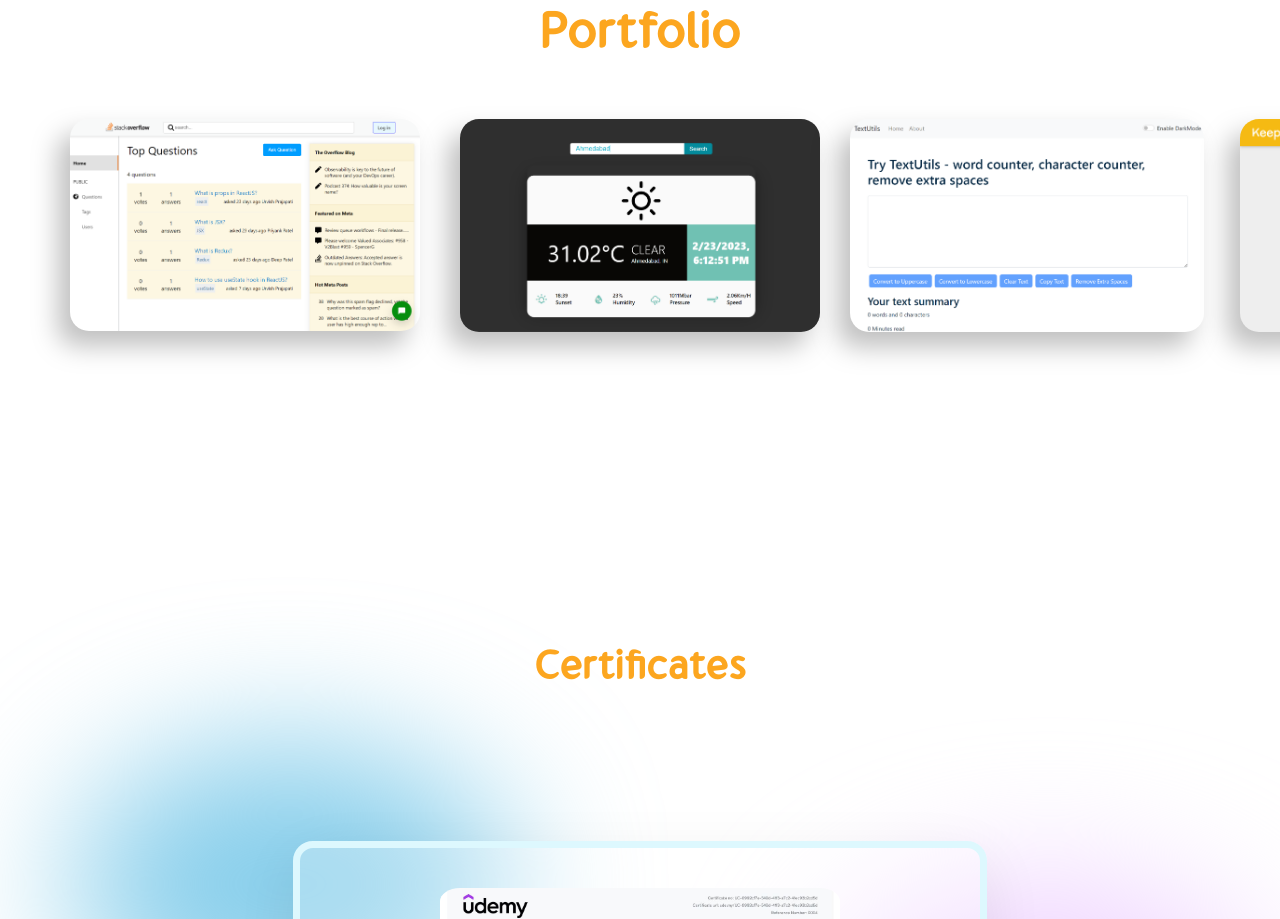
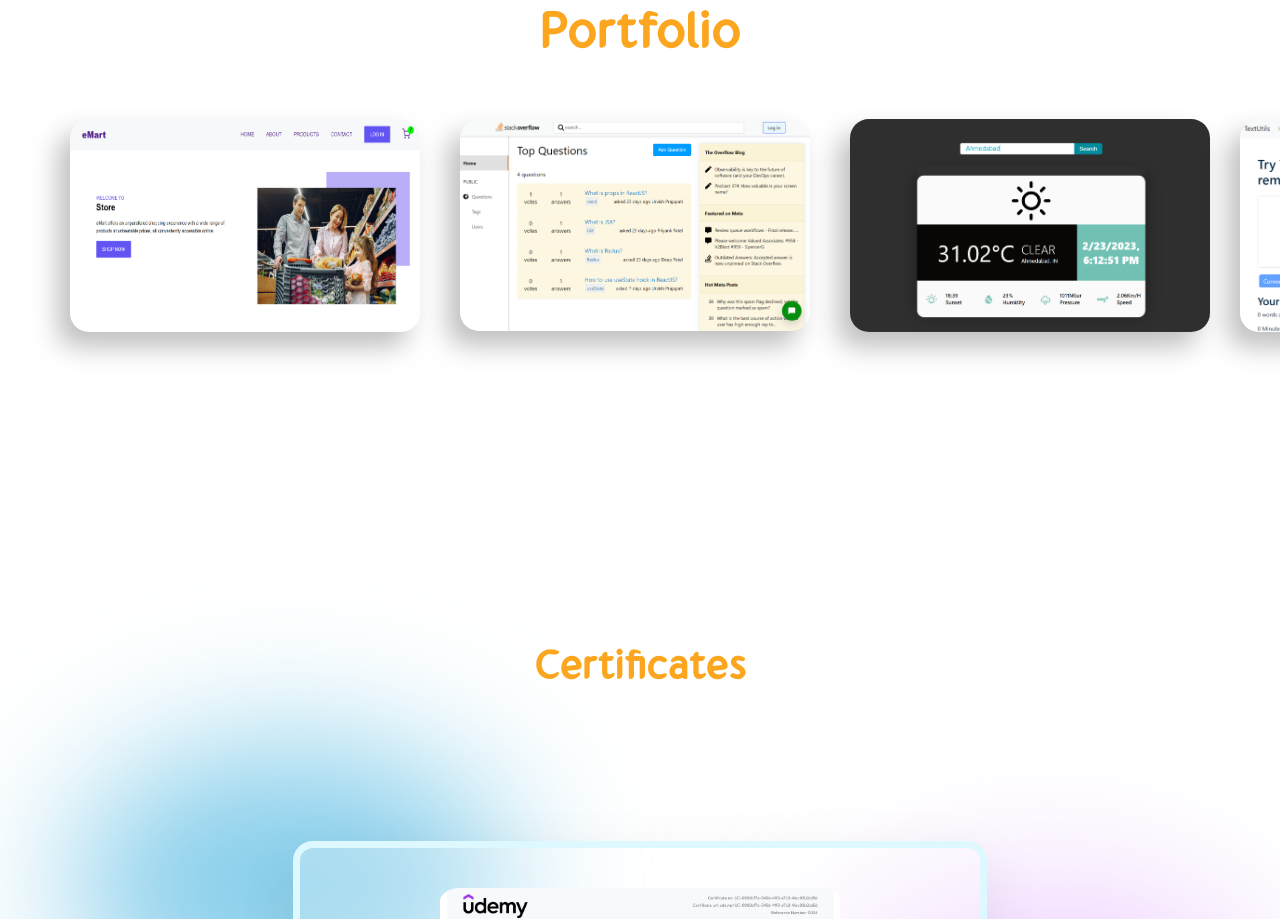
Before and after one commit to urvish-j-p/Portfolio_Website, a React (Create React App) app: page / in a window 1280 px wide. Shown: the part 2522-3441 px from the top of the page. Built offline with nearby package versions, Linux system fonts and the light colour scheme.

Commit message:
project section updated

```diff
--- a/src/Components/Project/Project.jsx
+++ b/src/Components/Project/Project.jsx
@@ -2,6 +2,7 @@ import React from "react";
 import "./Project.css";
 import { Swiper, SwiperSlide } from "swiper/react";
 import StackOverflow from "../../img/StackOverflow.png";
+import eMart from "../../img/eMart.png";
 import WeatherApp from "../../img/WeatherApp.png";
 import TextUtils from "../../img/TextUtils.png";
 import Keeper from "../../img/Keeper.png";
@@ -25,6 +26,14 @@ const Portfolio = () => {
         grabCursor={true}
         className="portfolio-slider"
       >
+        <SwiperSlide>
+          <a
+            href="https://emart-by-urvish.netlify.app/"
+            target="_blank"
+          >
+            <img src={eMart} alt="" style={{ width: "350px", height:"213px" }} />
+          </a>
+        </SwiperSlide>
         <SwiperSlide>
           <a
             href="https://stack-overflow-by-urvish.netlify.app/"
```
Also changed, not shown: src/img/eMart.png (added), 1 other file (tests, documents, lock files or other folders).
